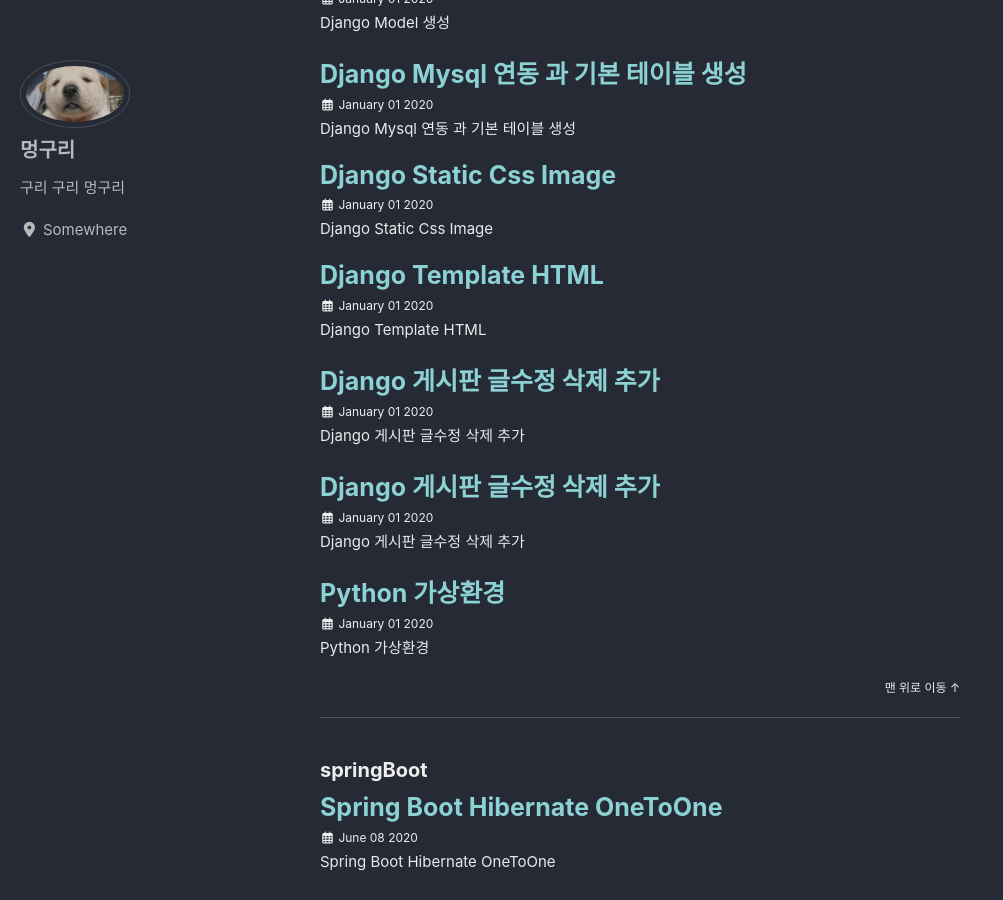
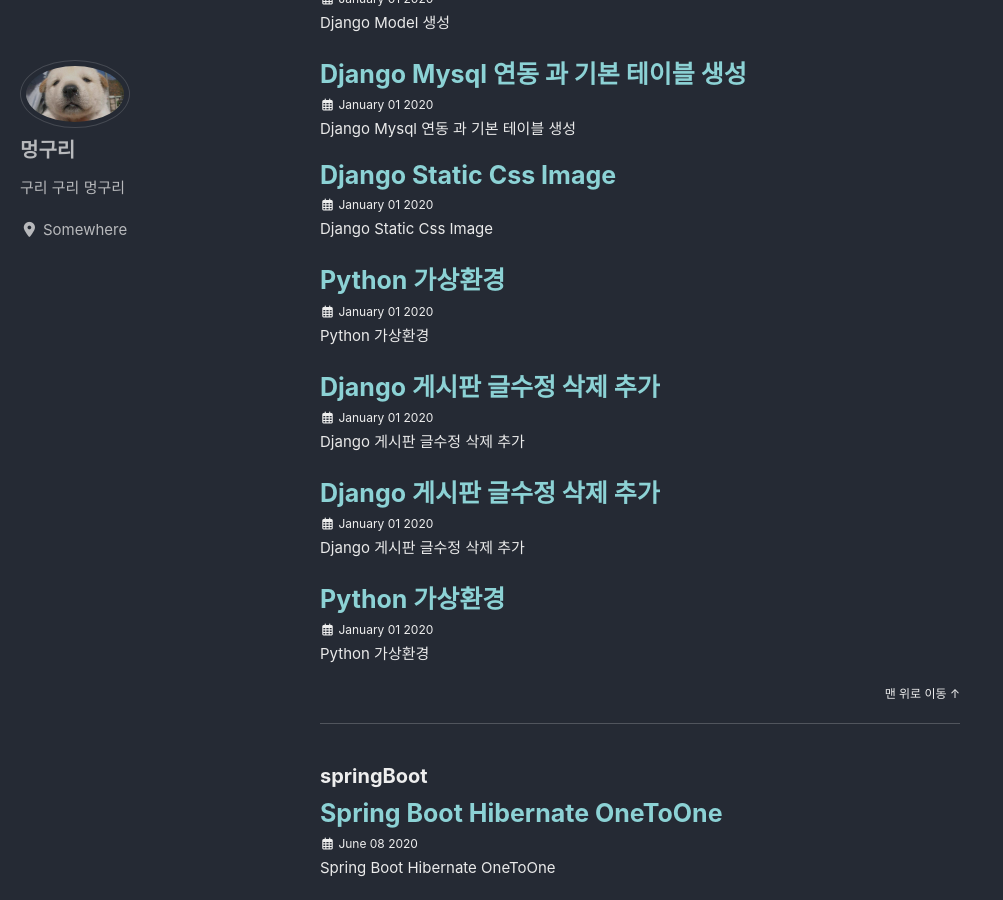
Before and after one commit to Daeki/Daeki.github.io, a Jekyll site: the page built from _pages/category-archive.md, in a window 1280 px wide and 900 px high, scrolled down 1345 px. Shown: the whole window, without its empty margins (0-1003 px from the left). Built offline with Jekyll 4.4.1, drawn with Linux system fonts in a browser that asks for light colours; cached includes are drawn as plain includes; nearby versions of some CDN libraries.

Commit message:
Update 2020-01-01-django-v2.md

```diff
--- a/_posts/2020-01-01-django-v2.md
+++ b/_posts/2020-01-01-django-v2.md
@@ -1,6 +1,6 @@
 ---
-title:  "Django Template HTML"
-excerpt: "Django Template HTML"
+title:  "Python 가상환경"
+excerpt: "Python 가상환경"
 
 categories:
   - django
```
